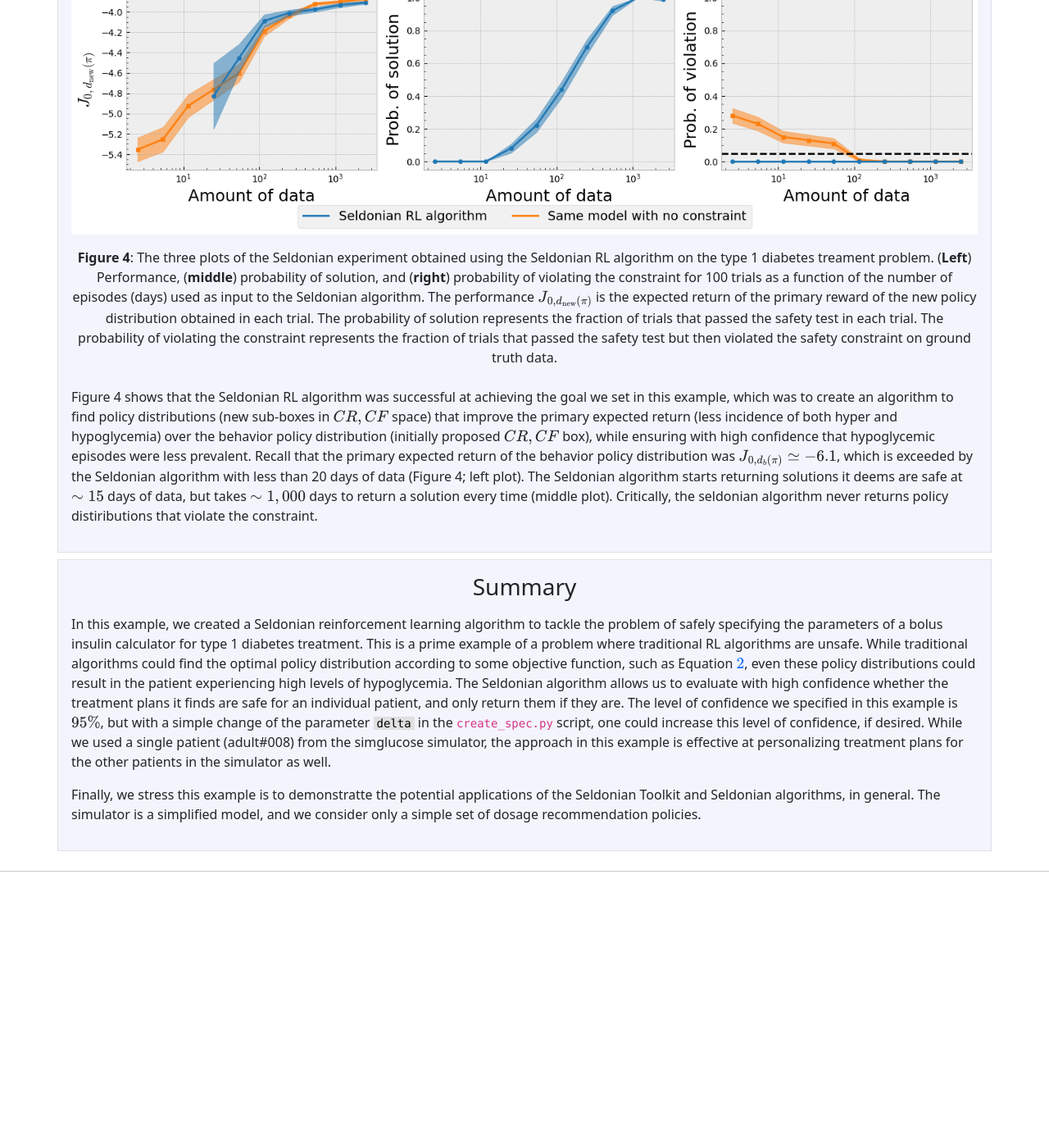
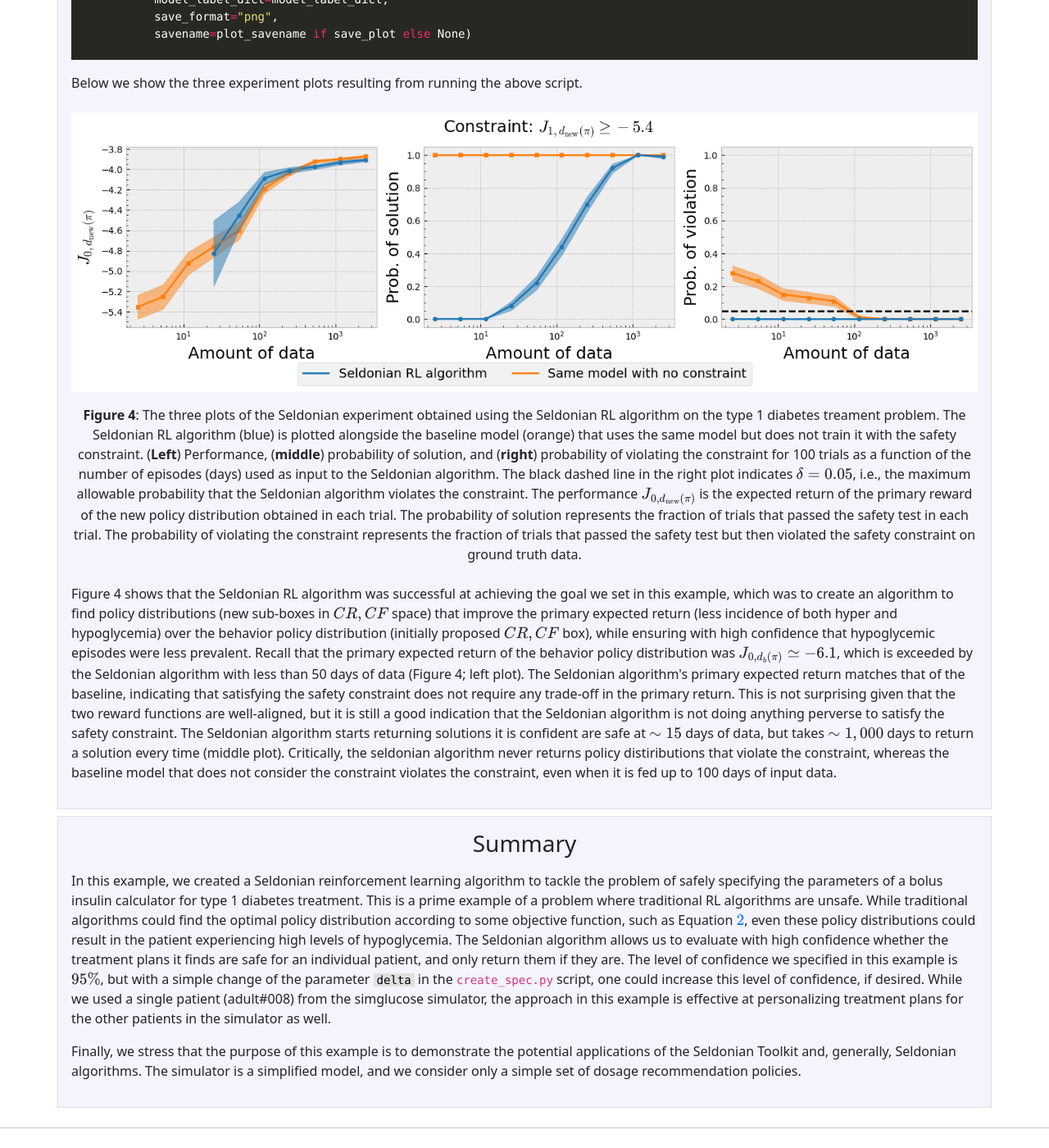
Before and after one commit to seldonian-framework/Tutorials, a Jekyll site: the page built from examples/diabetes.md, in a window 1280 px wide and 1400 px high, scrolled down 15157 px. Shown: the whole window at 82% size. Built offline with Jekyll 4.4.1, drawn with Linux system fonts in a browser that asks for light colours; nearby versions of some CDN libraries; formulas are drawn with MathJax 3; before the commit the page ends 16244 px from its top, so only the background shows below that; some of the changed text lies outside the part shown.

Commit message:
add explanation of baseline

```diff
--- a/examples/diabetes.md
+++ b/examples/diabetes.md
@@ -32,7 +32,7 @@
 </p>
 
 <p>
-    In treating type 1 diabetes, it is critical to correctly estimate how much insulin a person should inject to mitigate hyperglycemia without inducing hypoglycemia. Synthetic insulin is usually delivered through "basal" injections, which regulate blood glucose between meals, and "bolus" injections, which are given just before mealtime to counteract the increase in blood glucose that results from eating a meal. Often, a bolus calculator is used to determine how much bolus insulin one should inject prior to eating a meal. This calculator is often personalized by a physician based on patient data. In this example, we show how to use the Seldonian toolkit to create a reinforcement learning (RL) algorithm that personalizes the parameters of a bolus calculator to mitigate hyperglycemia, while ensuring with high confidence that dangerously low blood glucose levels are avoided.
+    In treating type 1 diabetes, it is critical to correctly estimate how much insulin a person should inject to mitigate hyperglycemia without inducing hypoglycemia. Synthetic insulin is usually delivered through "basal" injections, which regulate blood glucose between meals, and "bolus" injections, which are given just before mealtime to counteract the increase in blood glucose that results from eating a meal. Often, a bolus calculator is used to determine how much bolus insulin one should inject prior to eating a meal. This calculator is often personalized by a physician based on patient data. In this example, we show how to use the Seldonian Toolkit to create a reinforcement learning (RL) algorithm that personalizes the parameters of a bolus calculator to mitigate hyperglycemia, while ensuring with high confidence that dangerously low blood glucose levels are avoided.
 </p>
 
 <p>
@@ -50,7 +50,7 @@
 <h3 id="problem" align="center" class="mb-3">Formalizing the Seldonian RL problem</h3>
 
 <p>
-    In this section, we formalize the RL problem and the safety constraint we will enforce using the Seldonian toolkit. The RL policy $\pi(s,a)$ is parameterized by a bolus calculator, which determines the amount of insulin to inject before each meal. The particular parameterization we will use is:
+    In this section, we formalize the RL problem and the safety constraint we will enforce using the Seldonian Toolkit. The RL policy $\pi(s,a)$ is parameterized by a bolus calculator, which determines the amount of insulin to inject before each meal. The particular parameterization we will use is:
 </p>
 
 $$
@@ -102,7 +102,7 @@
 </p>
 
 <p>
-    The goal of the RL problem in the absence of constraints is to find a distribution over policies that optimizes the primary expected return $J_{0,d(\pi)} = \frac{1}{m} \sum_{i=0}^{m-1}{r_{0,i}}$, where $m$ is the total number of episodes (days) in the dataset, and $r_{0,i}$ is the primary reward for the $i$th episode. The Seldonian RL optimization problem seeks to simultaneously optimize $J_{0,d(\pi)}$ <i>and</i> enforce the safety constraint(s). Here we have a single safety constraint, which is that the incidence of hypoglycemia of the obtained distribution over policies must be lower than that of the initially-proposed distributon over policies. To quantify the incidence of hypoglycemica, we define an auxiliary instantaneous reward function, $r_1(t)$:
+    The goal of the RL problem in the absence of constraints is to find a distribution over policies that optimizes the primary expected return $J_{0,d(\pi)} = \frac{1}{m} \sum_{i=0}^{m-1}{r_{0,i}}$, where $m$ is the total number of episodes (days) in the dataset, and $r_{0,i}$ is the primary reward for the $i$th episode. The Seldonian RL optimization problem seeks to simultaneously optimize $J_{0,d(\pi)}$ and enforce the safety constraint(s). Here we have a single safety constraint, which is that the incidence of hypoglycemia of the obtained distribution over policies must be lower than that of the initially-proposed distributon over policies. To quantify the incidence of hypoglycemica, we define an auxiliary instantaneous reward function, $r_1(t)$:
 </p>
 
 $$
@@ -116,7 +116,7 @@
 \end{equation}
 $$
 <p>
-    This is identical to the primary instantaneous reward when $g_t < 108 $. The auxiliary reward for a single day is $r_1 = \frac{1}{T}\sum_{t=0}^{T-1}{r_1(t)}$, where $T$ is the total number of times at which the blood glucose is measured in a day. The auxiliary expected return is $J_{1,d(\pi)} = \frac{1}{m} \sum_{i=0}^{m-1}{r_{1,i}}$, where $m$ is the total number of episodes (days) in the dataset, and $r_{1,i}$ is the auxiliary reward for the $i$th episode. The safety constraint we described above can be written formally:
+    This is identical to the primary instantaneous reward function (Equation \ref{primary_reward}) when $g_t < 108 $. The auxiliary reward for a single day is $r_1 = \frac{1}{T}\sum_{t=0}^{T-1}{r_1(t)}$, where $T$ is the total number of times at which the blood glucose is measured in a day. The auxiliary expected return is $J_{1,d(\pi)} = \frac{1}{m} \sum_{i=0}^{m-1}{r_{1,i}}$, where $m$ is the total number of episodes (days) in the dataset, and $r_{1,i}$ is the auxiliary reward for the $i$th episode. The safety constraint we described above can be written formally:
 </p>
 
 $$
@@ -201,7 +201,7 @@
 </p>
 
 <p>
-    Ultimately, we decided to fix the new policy distributions to be squares with an area of 1/3 of the behavior policy distribution. This simplifies our parameter space to two dimensions, i.e., the center of the box in $(CR,CF)$. The blue squares in the left plot of Figure 2 show two example policy distributions. The bounds of the square are real numbers, so even with this simplification there is a vast parameter space to explore. Because the parameter space is bounded, and our KKT optimization procedure works best for unbounded variables, we introduced a mapping between the centers of the policy distribution box $(CR_{\text{cen}}$, $CF_{\text{cen}})$ and the unbounded parameters $\theta_1 \in (-\infty,+\infty)$, $\theta_2 \in (-\infty,+\infty)$ that we use in the optimization procedure.
+    Ultimately, we decided to fix the new policy distributions to be squares with one third of the area  of the behavior policy distribution square. This simplifies our parameter space to two dimensions, i.e., the center of the box in $(CR,CF)$. The blue squares in the left plot of Figure 2 show two example policy distributions. The bounds of the square are real numbers, so even with this simplification there is a vast parameter space to explore. Because the parameter space is bounded, and our KKT optimization procedure works best for unbounded variables, we introduced a mapping between the centers of the policy distribution box $(CR_{\text{cen}}$, $CF_{\text{cen}})$ and the unbounded parameters $\theta_1 \in (-\infty,+\infty)$, $\theta_2 \in (-\infty,+\infty)$ that we use in the optimization procedure.
 </p>
 
 
@@ -213,7 +213,7 @@
 \end{equation}
 $$
 <p>
-    where $\sigma(x)$ is the sigmoid function, $CR_{\text{size}}$ and $CF_{\text{size}}$ are the sizes of the new policy distribution box in $CR$ and $CF$ space, respectively, and $CR_{\text{min}}$ and $CF_{\text{min}}$ are the minimum possible values for $CR_{\text{cen}}$ and $CF_{\text{cen}}$, respectively, that keep the square inside of the original policy distribution box. Because we fixed the new policy distribution boxes to have 1/3 of the area of the original policy distribution box, the sizes of the new policy distribution boxes in $CR$ and $CF$ space are $\frac{1}{\sqrt{3}}$ times the original sizes, i.e., $CR_{\text{size}} = CF_{\text{size}} = \frac{10}{\sqrt{3}}$. Similarly, this requires that $CR_{\text{min}} = 5 + \frac{10}{2\sqrt{3}}$ and $CF_{\text{min}} = 15 + \frac{10}{2\sqrt{3}}$.
+    where $\sigma(x)$ is the sigmoid function, $CR_{\text{size}}$ and $CF_{\text{size}}$ are the sizes of the new policy distribution box in $CR$ and $CF$ space, respectively, and $CR_{\text{min}}$ and $CF_{\text{min}}$ are the minimum possible values for $CR_{\text{cen}}$ and $CF_{\text{cen}}$, respectively, that keep the square inside of the original policy distribution box. Because we fixed the new policy distribution boxes to have 1/3 of the area of the original policy distribution box, the sizes of the new policy distribution boxes in $CR$ and $CF$ space are $\frac{1}{\sqrt{3}}$ times the original sizes, i.e., $CR_{\text{size}} = CF_{\text{size}} = \frac{10}{\sqrt{3}}$. This constraint also requires that $CR_{\text{min}} = 5 + \frac{10}{2\sqrt{3}}$ and $CF_{\text{min}} = 15 + \frac{10}{2\sqrt{3}}$.
 </p>
 
 
@@ -499,6 +499,10 @@
     Another important parameter is <code class="codesnippet">n_episodes_for_eval=2000</code>, which is the number of episodes we generate when evaluating each trial solution in <code class="codesnippet">generate_episodes_and_calc_J()</code>. We set <code class="codesnippet">n_workers_for_episode_generation=46</code> and <code class="codesnippet">n_workers=1</code>. The former is how many cores we use to generate both the trial episodes and the new episodes for evaluation, and the latter is how many cores we use to parallelize over trials. Our choice to parallelize over episode generation is due to the fact that the computational bottleneck is in generating episodes rather than running the Seldonian algorithm in each trial. For more details on how to efficiently parallelize toolkit code, see <a href="{{ "/tutorials/parallelization_tutorial" | relative_url}}">Tutorial M: Efficient parallelization with the toolkit</a>.
 </p>
 
+<p>
+    We created a baseline for this experiment called <code class="codesnippet">RLDiabetesUSAgentBaseline</code>, which performs an identical optimization as the Seldonian algorithm, except it does not consider the constraint and it does not have a safety test. That is, it just performs importance sampling with unequal support to optimize the expected return of the new policy. The source code for this baseline can be found in <a href="https://github.com/seldonian-toolkit/Experiments/blob/main/experiments/baselines/diabetes_US_baseline.py">this module</a>.
+</p>
+
 <div>
 
 <input type="button" style="float: right" class="btn btn-sm btn-secondary" onclick="copy2Clipboard(this)" value="Copy code snippet">
@@ -519,6 +523,7 @@
 from seldonian.RL.environments.simglucose_custom import SimglucoseCustomEnv
 from seldonian.RL.Agents.simglucose_custom_fixedarea_random_agent import SimglucoseFixedAreaAgent
 
+from experiments.baselines.diabetes_US_baseline import RLDiabetesUSAgentBaseline
 from experiments.generate_plots import RLPlotGenerator
 
 CR_min = 5.0
@@ -667,6 +672,10 @@
         )
 
     if run_experiments:
+        env_kwargs = {'gamma':1.0}
+        baseline_model = RLDiabetesUSAgentBaseline(initial_solution,env_kwargs)
+        plot_generator.run_baseline_experiment(baseline_model=baseline_model,verbose=verbose)
+
         plot_generator.run_seldonian_experiment(verbose=verbose)
 
     if make_plots:
@@ -688,11 +697,11 @@
     <figure>
         <img src="{{ "/assets/img/diabetes_example/diabetes_experiment_100trials.png" | relative_url}}" class="" style="width: 100%"  alt="experiment results">
     </figure>
-    <figcaption><b>Figure 4</b>: The three plots of the Seldonian experiment obtained using the Seldonian RL algorithm on the type 1 diabetes treament problem. (<b>Left</b>) Performance, (<b>middle</b>) probability of solution, and (<b>right</b>) probability of violating the constraint for 100 trials as a function of the number of episodes (days) used as input to the Seldonian algorithm. The performance $J_{0,d_{\text{new}}(\pi)}$ is the expected return of the primary reward of the new policy distribution obtained in each trial. The probability of solution represents the fraction of trials that passed the safety test in each trial. The probability of violating the constraint represents the fraction of trials that passed the safety test but then violated the safety constraint on ground truth data.  </figcaption>
+    <figcaption><b>Figure 4</b>: The three plots of the Seldonian experiment obtained using the Seldonian RL algorithm on the type 1 diabetes treament problem. The Seldonian RL algorithm (blue) is plotted alongside the baseline model (orange) that uses the same model but does not train it with the safety constraint. (<b>Left</b>) Performance, (<b>middle</b>) probability of solution, and (<b>right</b>) probability of violating the constraint for 100 trials as a function of the number of episodes (days) used as input to the Seldonian algorithm. The black dashed line in the right plot indicates  $\delta=0.05$, i.e., the maximum allowable probability that the Seldonian algorithm violates the constraint. The performance $J_{0,d_{\text{new}}(\pi)}$ is the expected return of the primary reward of the new policy distribution obtained in each trial. The probability of solution represents the fraction of trials that passed the safety test in each trial. The probability of violating the constraint represents the fraction of trials that passed the safety test but then violated the safety constraint on ground truth data.  </figcaption>
 </div>
 
 <p>
-    Figure 4 shows that the Seldonian RL algorithm was successful at achieving the goal we set in this example, which was to create an algorithm to find policy distributions (new sub-boxes in $CR,CF$ space) that improve the primary expected return (less incidence of both hyper and hypoglycemia) over the behavior policy distribution (initially proposed $CR,CF$ box), while ensuring with high confidence that hypoglycemic episodes were less prevalent. Recall that the primary expected return of the behavior policy distribution was $J_{0,d_b(\pi)}\simeq - 6.1$, which is exceeded by the Seldonian algorithm with less than 20 days of data (Figure 4; left plot). The Seldonian algorithm starts returning solutions it deems are safe at $\sim15$ days of data, but takes $\sim1,000$ days to return a solution every time (middle plot). Critically, the seldonian algorithm never returns policy distiributions that violate the constraint.
+    Figure 4 shows that the Seldonian RL algorithm was successful at achieving the goal we set in this example, which was to create an algorithm to find policy distributions (new sub-boxes in $CR,CF$ space) that improve the primary expected return (less incidence of both hyper and hypoglycemia) over the behavior policy distribution (initially proposed $CR,CF$ box), while ensuring with high confidence that hypoglycemic episodes were less prevalent. Recall that the primary expected return of the behavior policy distribution was $J_{0,d_b(\pi)}\simeq - 6.1$, which is exceeded by the Seldonian algorithm with less than 50 days of data (Figure 4; left plot). The Seldonian algorithm's primary expected return matches that of the baseline, indicating that satisfying the safety constraint does not require any trade-off in the primary return. This is not surprising given that the two reward functions are well-aligned, but it is still a good indication that the Seldonian algorithm is not doing anything perverse to satisfy the safety constraint. The Seldonian algorithm starts returning solutions it is confident are safe at $\sim15$ days of data, but takes $\sim1,000$ days to return a solution every time (middle plot). Critically, the seldonian algorithm never returns policy distiributions that violate the constraint, whereas the baseline model that does not consider the constraint violates the constraint, even when it is fed up to 100 days of input data.
 </p>
 
 </div>
@@ -706,6 +715,6 @@
 </p>
 
 <p>
-    Finally, we stress this example is to demonstratte the potential applications of the Seldonian Toolkit and Seldonian algorithms, in general.  The simulator is a simplified model, and we consider only a simple set of dosage recommendation policies.
+    Finally, we stress that the purpose of this example is to demonstrate the potential applications of the Seldonian Toolkit and, generally, Seldonian algorithms. The simulator is a simplified model, and we consider only a simple set of dosage recommendation policies.
 </p>
 </div>
```
Also changed, not shown: other parts of examples/diabetes.md (+1 -1 lines).
